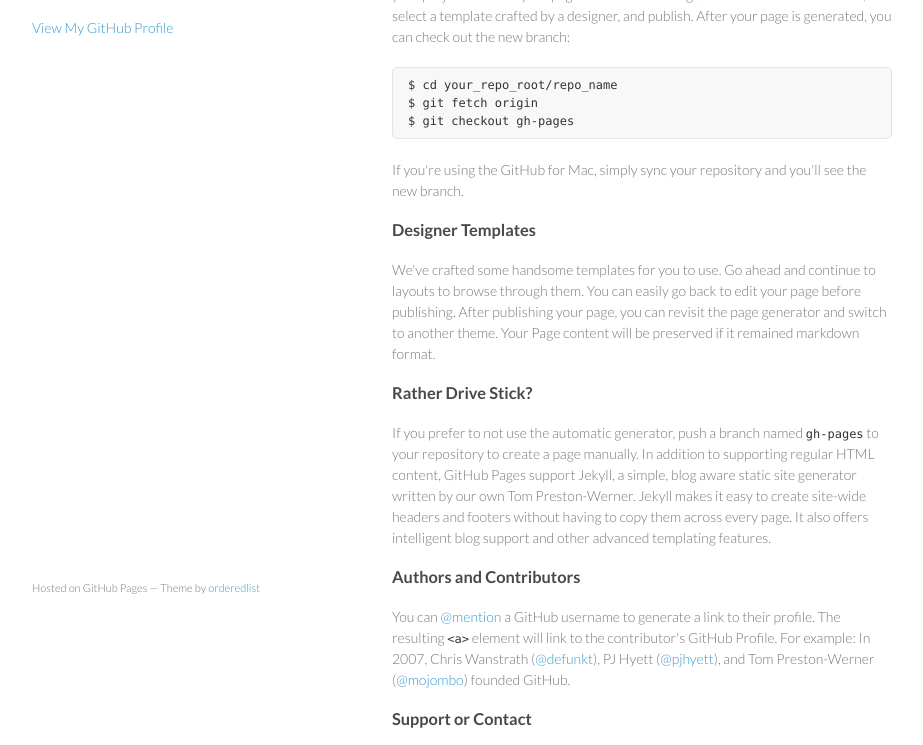
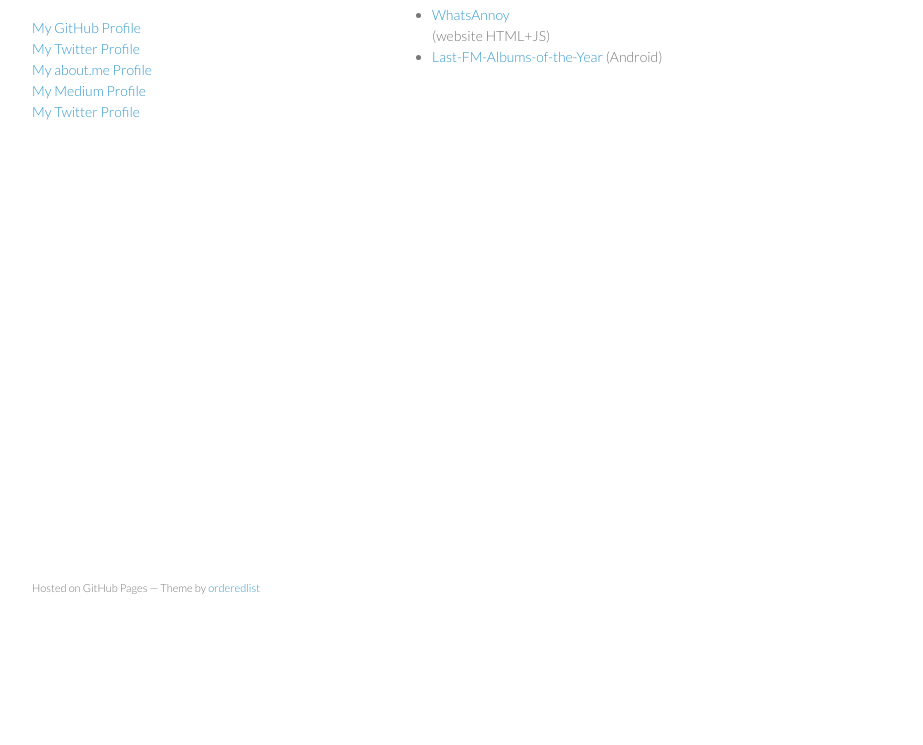
Before and after one commit to aniol/aniol.github.io, a plain HTML site: page index.html in a window 1280 px wide. Shown: the part 133-878 px from the top of the page, without its empty margins (178-1101 px from the left). After the commit the page ends 800 px from the top, so only its background shows below. Drawn offline with Linux system fonts and the light colour scheme.

Commit message:
Update index.html
Personalizing my GitHub page

```diff
--- a/index.html
+++ b/index.html
@@ -19,41 +19,25 @@
         <p>my github page</p>
 
 
-        <p class="view"><a href="https://github.com/aniol">View My GitHub Profile</a></p>
+        <p class="view">
+        <a href="https://github.com/aniol">My GitHub Profile</a><br />
+        <a href="https://twitter.com/aniol">My Twitter Profile</a><br />
+        <a href="http://about.me/aniol">My about.me Profile</a><br />
+        <a href="https://medium.com/@aniol">My Medium Profile</a><br />
+        <a href="https://blogdelaniol.wordpress.com">My Twitter Profile</a><br />
+        </p>
 
       </header>
       <section>
-        <h3>
-<a name="welcome-to-github-pages" class="anchor" href="#welcome-to-github-pages"><span class="octicon octicon-link"></span></a>Welcome to GitHub Pages.</h3>
 
-<p>This automatic page generator is the easiest way to create beautiful pages for all of your projects. Author your page content here using GitHub Flavored Markdown, select a template crafted by a designer, and publish. After your page is generated, you can check out the new branch:</p>
+      <h3>
+<a name="authors-and-contributors" class="anchor" href="#authors-and-contributors"><span class="octicon octicon-link"></span></a>Why I'm here</h3>
 
-<pre><code>$ cd your_repo_root/repo_name
-$ git fetch origin
-$ git checkout gh-pages
-</code></pre>
-
-<p>If you're using the GitHub for Mac, simply sync your repository and you'll see the new branch.</p>
-
-<h3>
-<a name="designer-templates" class="anchor" href="#designer-templates"><span class="octicon octicon-link"></span></a>Designer Templates</h3>
-
-<p>We've crafted some handsome templates for you to use. Go ahead and continue to layouts to browse through them. You can easily go back to edit your page before publishing. After publishing your page, you can revisit the page generator and switch to another theme. Your Page content will be preserved if it remained markdown format.</p>
-
-<h3>
-<a name="rather-drive-stick" class="anchor" href="#rather-drive-stick"><span class="octicon octicon-link"></span></a>Rather Drive Stick?</h3>
-
-<p>If you prefer to not use the automatic generator, push a branch named <code>gh-pages</code> to your repository to create a page manually. In addition to supporting regular HTML content, GitHub Pages support Jekyll, a simple, blog aware static site generator written by our own Tom Preston-Werner. Jekyll makes it easy to create site-wide headers and footers without having to copy them across every page. It also offers intelligent blog support and other advanced templating features.</p>
-
-<h3>
-<a name="authors-and-contributors" class="anchor" href="#authors-and-contributors"><span class="octicon octicon-link"></span></a>Authors and Contributors</h3>
-
-<p>You can <a href="https://github.com/blog/821" class="user-mention">@mention</a> a GitHub username to generate a link to their profile. The resulting <code>&lt;a&gt;</code> element will link to the contributor's GitHub Profile. For example: In 2007, Chris Wanstrath (<a href="https://github.com/defunkt" class="user-mention">@defunkt</a>), PJ Hyett (<a href="https://github.com/pjhyett" class="user-mention">@pjhyett</a>), and Tom Preston-Werner (<a href="https://github.com/mojombo" class="user-mention">@mojombo</a>) founded GitHub.</p>
-
-<h3>
-<a name="support-or-contact" class="anchor" href="#support-or-contact"><span class="octicon octicon-link"></span></a>Support or Contact</h3>
-
-<p>Having trouble with Pages? Check out the documentation at <a href="http://help.github.com/pages">http://help.github.com/pages</a> or contact <a href="mailto:support@github.com">support@github.com</a> and we’ll help you sort it out.</p>
+<p>I'm here in GitHub because I usually work with <a href="https://github.com/wuyingren" class="user-mention">@wuyingren</a> in some projects like:
+<ul>
+  <li><a href="https://github.com/wuyingren/WhatsAnnoyProject">WhatsAnnoy</a></li> (website HTML+JS)
+  <li><a href="https://github.com/wuyingren/Last-FM-Albums-of-the-Year">Last-FM-Albums-of-the-Year</a> (Android)
+</ul></p>
       </section>
       <footer>
         <p><small>Hosted on GitHub Pages &mdash; Theme by <a href="https://github.com/orderedlist">orderedlist</a></small></p>
```
